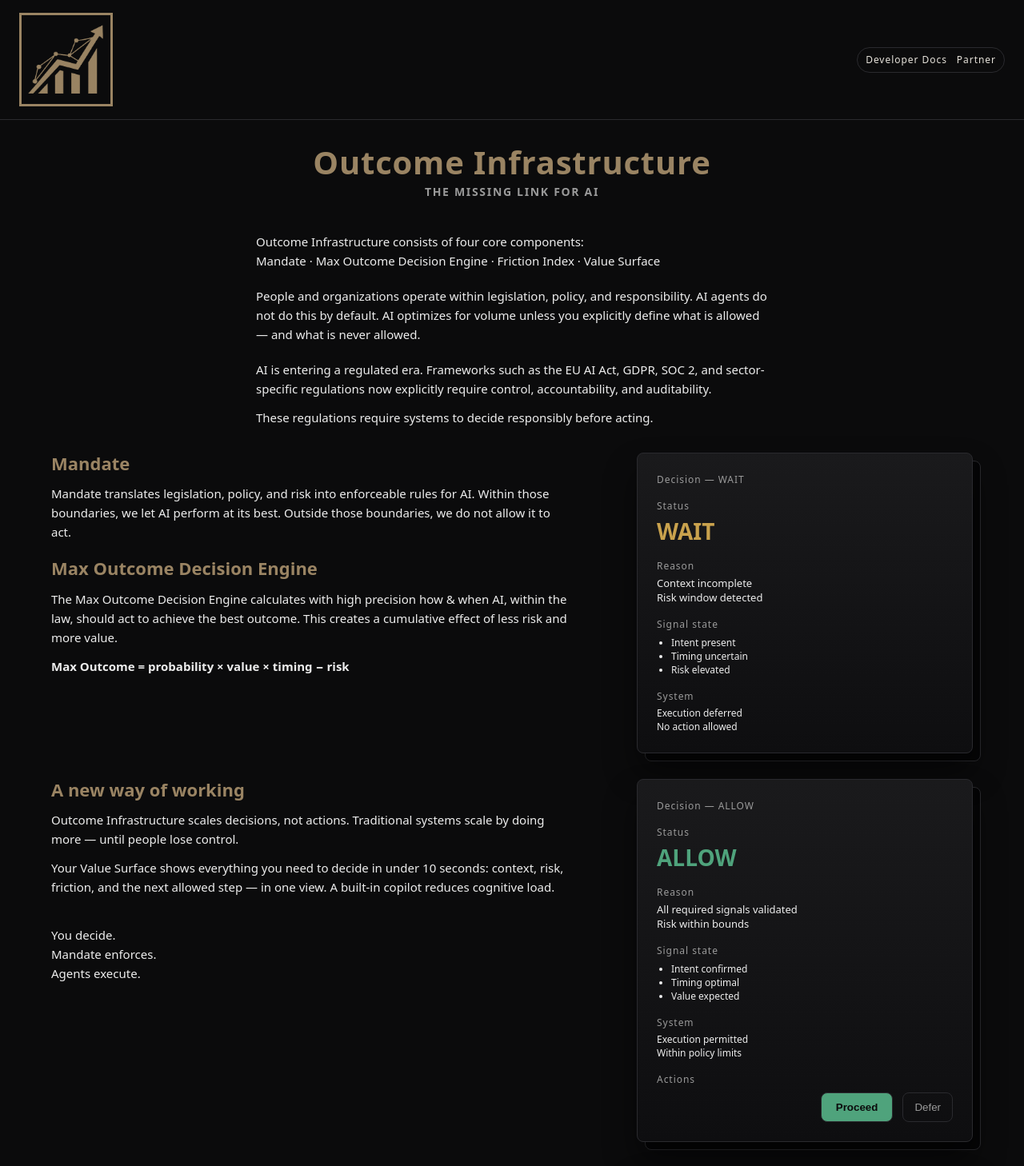
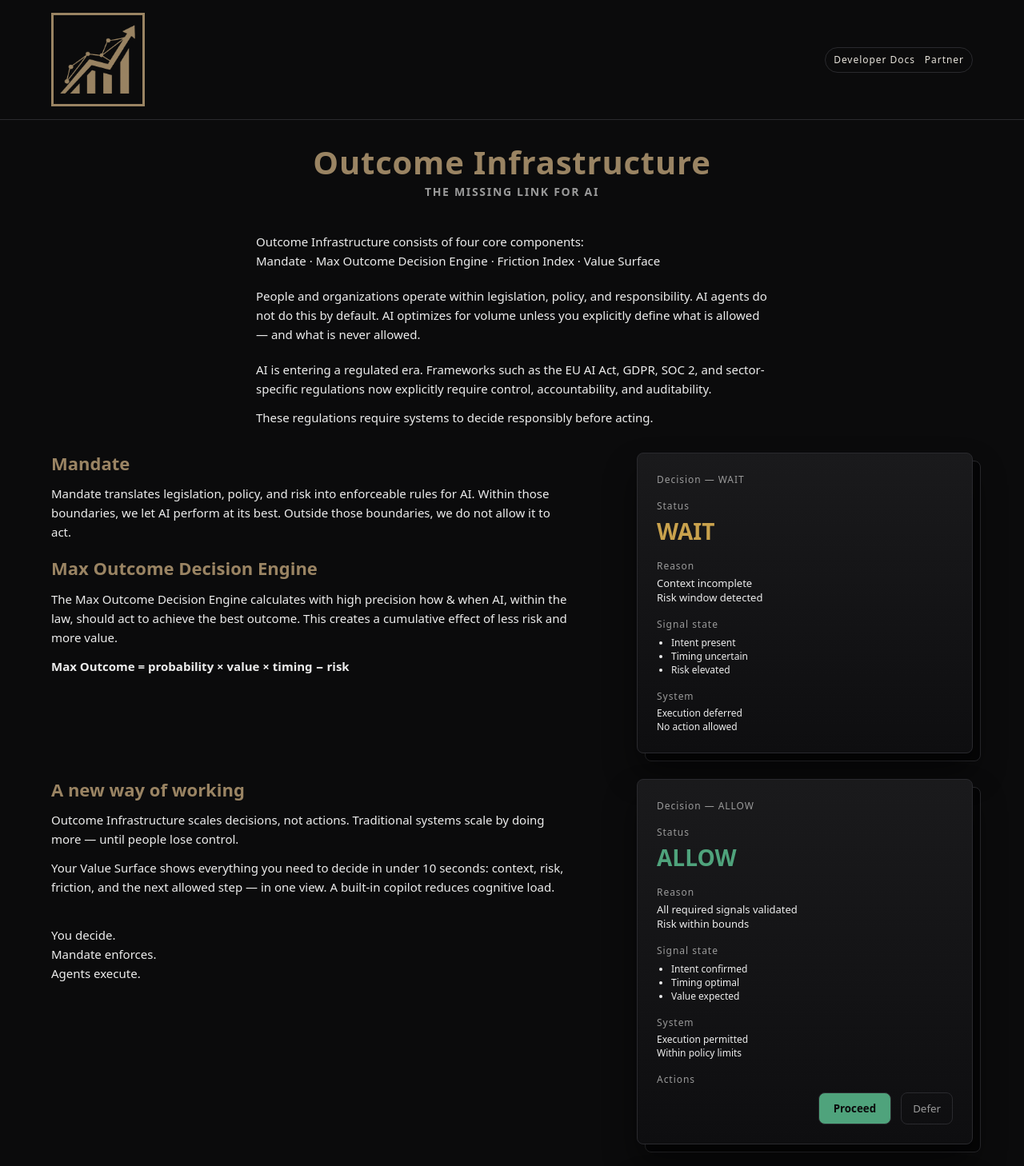
Before and after one commit to cyr1lv/outcome-marketing, a React (Vite) app: page / in a window 1280 px wide. Shown: the top 1458 px of the page at 80% size. Built offline with nearby package versions, Linux system fonts and the light colour scheme.

Commit message:
Polish layout and responsiveness

```diff
--- a/src/App.tsx
+++ b/src/App.tsx
@@ -16,6 +16,7 @@ export default function App() {
   return (
     <main style={page}>
       <header className="site-header">
+        <div className="site-header-inner">
           <div className="site-logo-frame">
             <div role="img" aria-label="Outcome Infrastructure logo" className="site-logo-mark" />
           </div>
@@ -23,6 +24,7 @@ export default function App() {
             <a href="/docs">Developer Docs</a>
             <a href="/partner">Partner</a>
           </nav>
+        </div>
       </header>
       <div style={container} className="site-container">
         <Hero />
--- a/src/global.css
+++ b/src/global.css
@@ -11,20 +11,25 @@ body {
   text-rendering: optimizeLegibility;
 }
 
+.site-header {
+  border-bottom: 1px solid #2a2a2e;
+}
+
+.site-header-inner {
+  display: flex;
+  align-items: center;
+  justify-content: space-between;
+  gap: 16px;
+  padding: 16px 24px;
+  max-width: 1200px;
+  margin: 0 auto;
+}
+
 .layout-row {
   display: grid;
   grid-template-columns: minmax(0, 1fr) minmax(360px, 480px);
   gap: 24px;
   align-items: start;
-}
-
-.site-header {
-  display: flex;
-  align-items: center;
-  justify-content: space-between;
-  gap: 16px;
-  padding: 16px 24px;
-  border-bottom: 1px solid #2a2a2e;
 }
 
 .site-logo-frame {
@@ -68,6 +73,16 @@ body {
   border-bottom-color: #9a8463;
 }
 
+a:focus-visible,
+button:focus-visible {
+  outline: 1px solid #9a8463;
+  outline-offset: 2px;
+}
+
+button {
+  font-family: inherit;
+}
+
 .hero-title {
   display: flex;
   flex-direction: column;
@@ -104,7 +119,7 @@ body {
     grid-template-columns: 1fr !important;
   }
 
-  .site-header {
+  .site-header-inner {
     flex-direction: column;
     align-items: flex-start;
   }
```
Also changed, not shown: src/docs.tsx (+7 -5 lines), src/partner.tsx (+7 -5 lines). Lines whose indentation alone changed are shown as unchanged.
